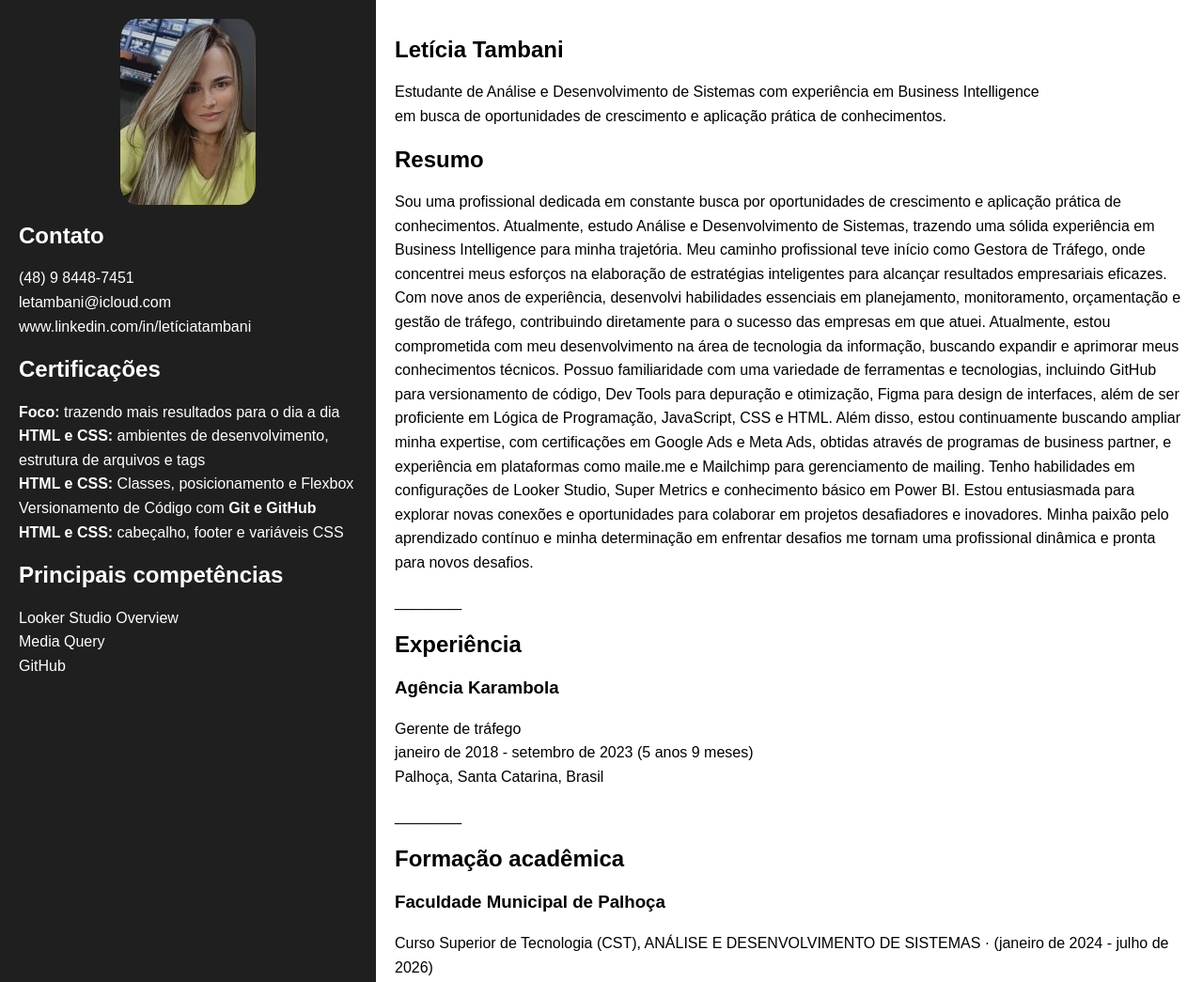
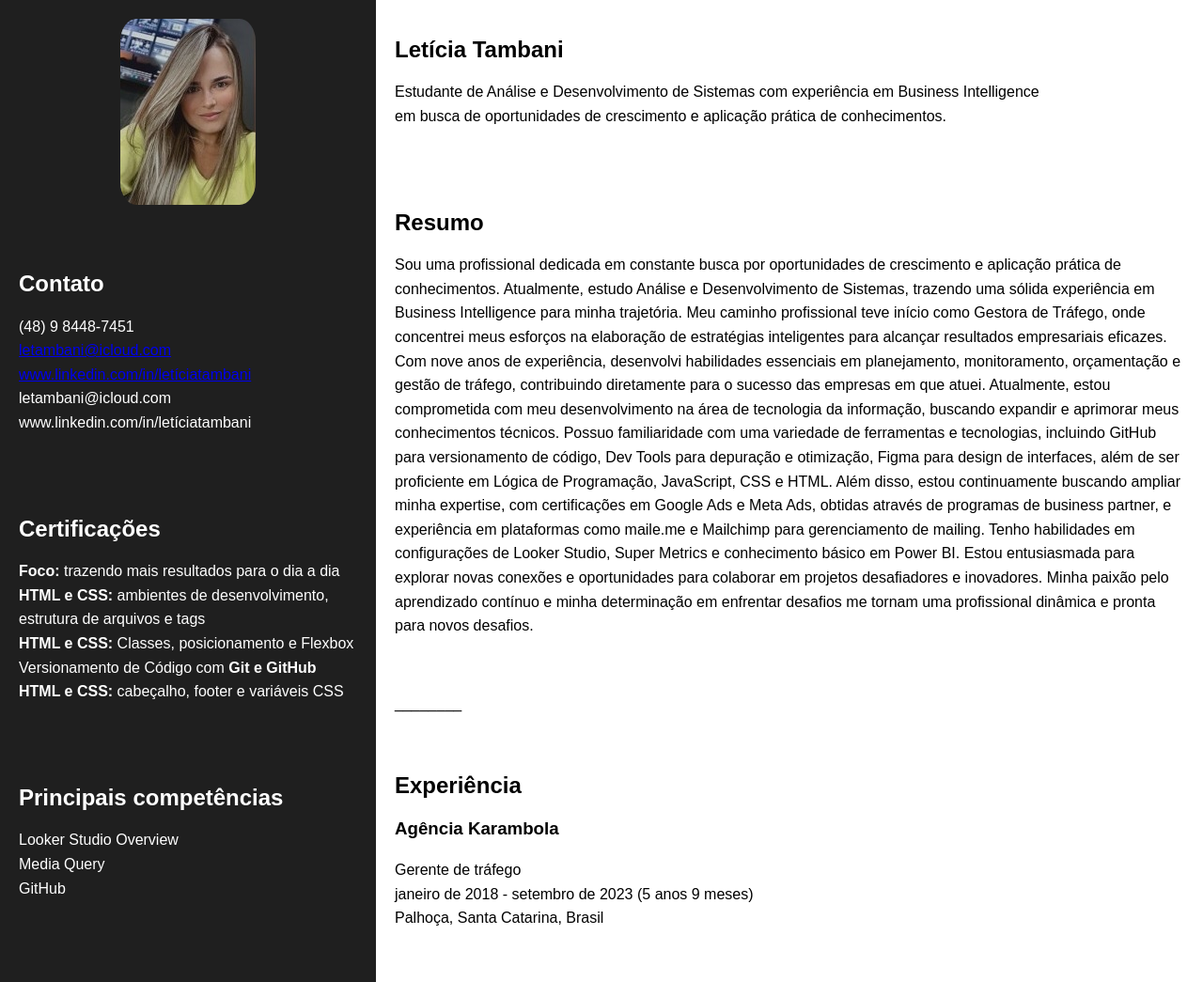
Before and after one commit to letambani/curriculo_, a plain HTML site: page index.html in a window 1280 px wide. Shown: the top 1045 px of the page at 94% size. Drawn offline with Linux system fonts and the light colour scheme.

Commit message:
Update index.html

```diff
--- a/index.html
+++ b/index.html
@@ -54,18 +54,25 @@
     <div id="main-content">
         <section class="direita">
             <img id="profile-image" src="img/profile.jpg" alt="Foto de Perfil">
+            <br />
+            <br />
             <h2>Contato</h2>
             <p>(48) 9 8448-7451<br />
+            <a href="mailto:letambani@icloud.com">letambani@icloud.com</a>
+            <a href="https://www.linkedin.com/in/let%C3%ADcia-tambani/">www.linkedin.com/in/letíciatambani</a>
+
             letambani@icloud.com<br />
             www.linkedin.com/in/letíciatambani<br /></p>
-
+            <br />
+            <br />
             <h2>Certificações</h2>
                 <p><b>Foco:</b> trazendo mais resultados para o dia a dia<br />
                     <b>HTML e CSS:</b> ambientes de desenvolvimento, estrutura de arquivos e tags<br />
                     <b>HTML e CSS:</b> Classes, posicionamento e Flexbox<br />
                     Versionamento de Código com <b>Git e GitHub</b><br />
                     <b>HTML e CSS:</b> cabeçalho, footer e variáveis CSS<br /></p>
-
+            <br />
+            <br />
             <h2>Principais competências</h2>
             <p>Looker Studio Overview<br />
             Media Query<br />
@@ -76,7 +83,8 @@
             <h1>Letícia Tambani</h1>
             <p>Estudante de Análise e Desenvolvimento de Sistemas com experiência em Business Intelligence<br />
                 em busca de oportunidades de crescimento e aplicação prática de conhecimentos.</p>
-
+            <br />
+            <br />
 
             <h2>Resumo</h2>
             <p>Sou uma profissional dedicada em constante busca por oportunidades de crescimento e aplicação prática de conhecimentos.
@@ -89,13 +97,17 @@
             Tenho habilidades em configurações de Looker Studio, Super Metrics e conhecimento básico em Power BI.
             Estou entusiasmada para explorar novas conexões e oportunidades para colaborar em projetos desafiadores e inovadores.
             Minha paixão pelo aprendizado contínuo e minha determinação em enfrentar desafios me tornam uma profissional dinâmica e pronta para novos desafios.</p>
+            <br />
             <p>________</p>
+            <br />
             <h2>Experiência</h2>
             <h3>Agência Karambola</h3>
             <p>Gerente de tráfego<br />
             janeiro de 2018 - setembro de 2023 (5 anos 9 meses)<br />
             Palhoça, Santa Catarina, Brasil</p>
+            <br />
             <p>________</p>
+            <br />
             <h2>Formação acadêmica</h2>
             <h3>Faculdade Municipal de Palhoça</h3>
             <p>Curso Superior de Tecnologia (CST), ANÁLISE E DESENVOLVIMENTO DE SISTEMAS  · (janeiro de 2024 - julho de 2026)</p>
```
